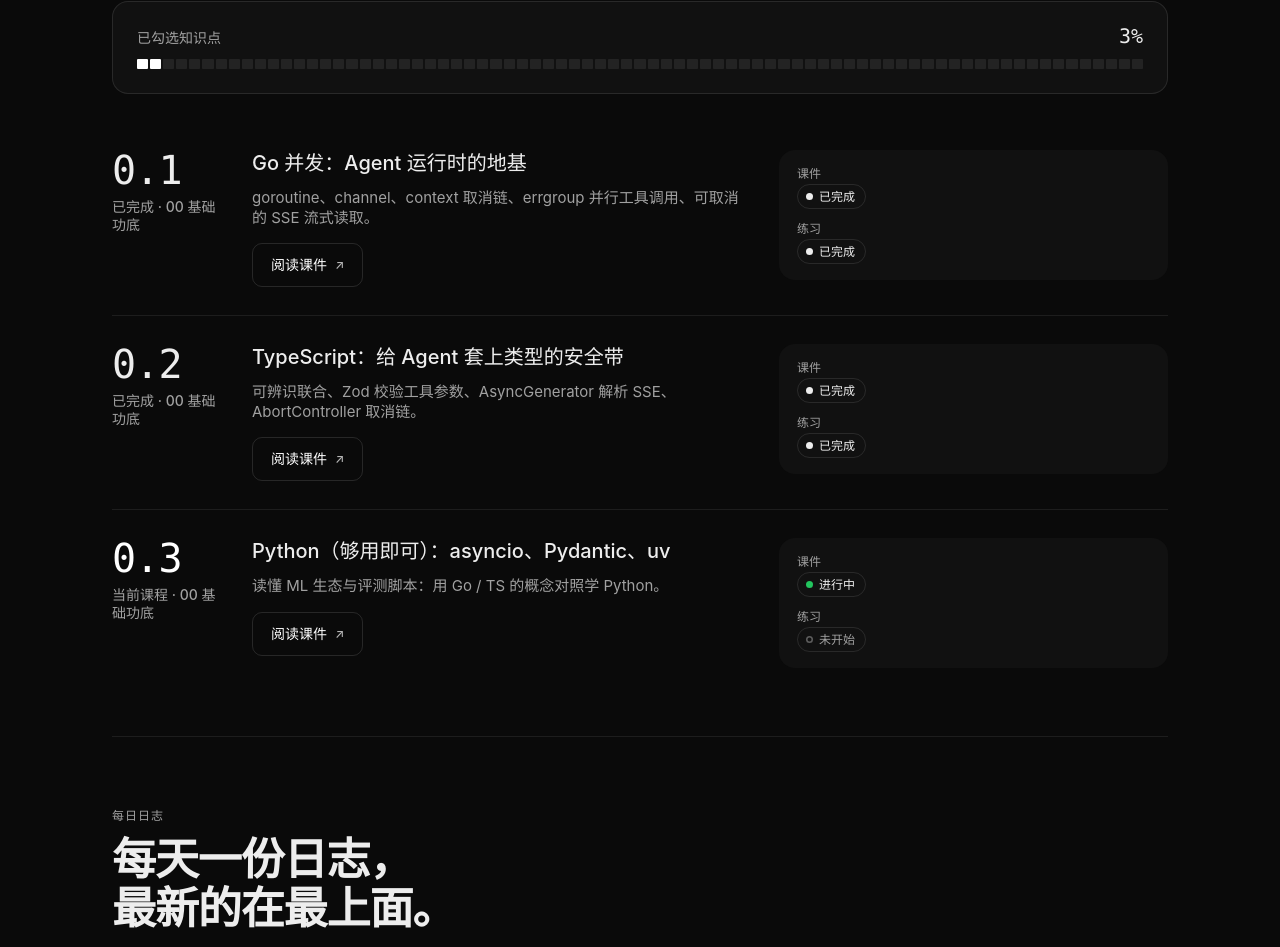
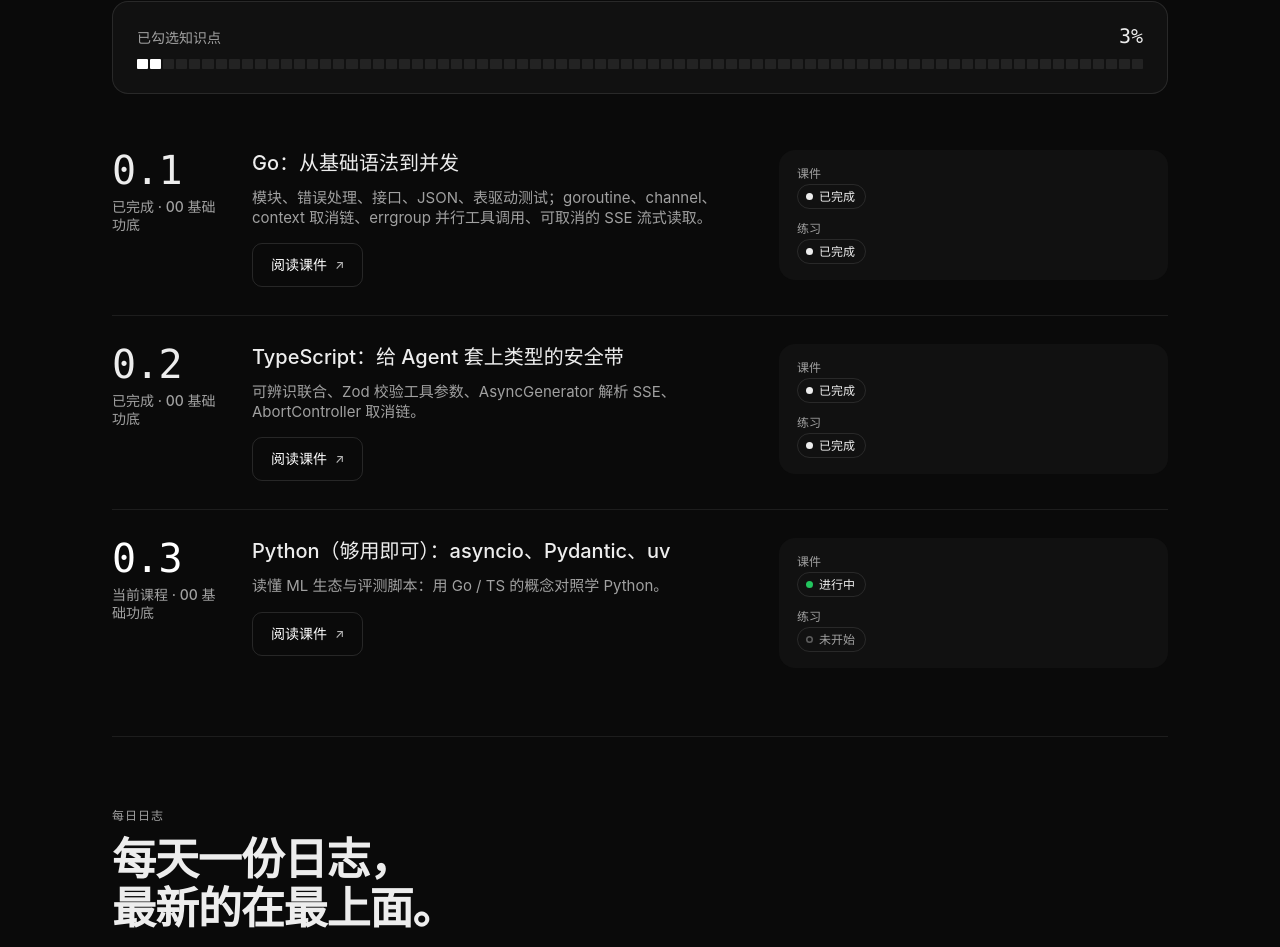
Before and after one commit to Duang777/ai-agent-fullstack-roadmap, a plain HTML site: page docs/index.html in a window 1280 px wide. Shown: the part 1068-2015 px from the top of the page. Drawn offline with Linux system fonts and the light colour scheme.

Commit message:
docs(pages): 0.1 课件链接与标题更新

```diff
--- a/docs/index.html
+++ b/docs/index.html
@@ -229,10 +229,10 @@
                 <p class="step__eyebrow">已完成 · 00 基础功底</p>
               </div>
               <div>
-                <h3>Go 并发：Agent 运行时的地基</h3>
-                <p class="sub">goroutine、channel、context 取消链、errgroup 并行工具调用、可取消的 SSE 流式读取。</p>
+                <h3>Go：从基础语法到并发</h3>
+                <p class="sub">模块、错误处理、接口、JSON、表驱动测试；goroutine、channel、context 取消链、errgroup 并行工具调用、可取消的 SSE 流式读取。</p>
                 <div class="links" style="margin-top: 16px">
-                  <a class="x-btn x-btn--ghost" href="https://github.com/Duang777/ai-agent-fullstack-roadmap/blob/main/notes/00-foundations/01-go-concurrency.md" target="_blank" rel="noopener">阅读课件</a>
+                  <a class="x-btn x-btn--ghost" href="https://github.com/Duang777/ai-agent-fullstack-roadmap/blob/main/notes/00-foundations/01-go.md" target="_blank" rel="noopener">阅读课件</a>
                 </div>
               </div>
               <dl class="step__panel">
```
